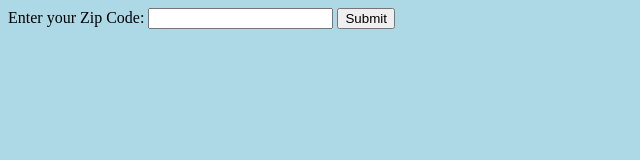
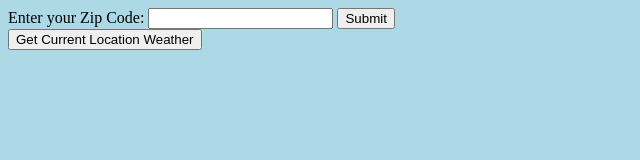
Before and after one commit to grachiele/weatherApp-vanilla-js, a website: page index.html in a window 1280 px wide. Shown: the whole page, without its empty margins (0-640 px from the left). Drawn offline with Linux system fonts and the light colour scheme.

Commit message:
added current location button

```diff
--- a/index.html
+++ b/index.html
@@ -11,6 +11,9 @@
       <label for="zipcode">Enter your Zip Code: </label><input type="text" name="zipcode" autocomplete="off"/>
       <button type="submit" name="button">Submit</button>
     </form>
+    <form action="get" onsubmit="onSubmitCoords(event)">
+      <button type="submit" name="button">Get Current Location Weather</button>
+    </form>
     <div id="weather-area">
     </div>
 
--- a/js/index.js
+++ b/js/index.js
@@ -2,8 +2,7 @@ function onSubmit(e) {
   e.preventDefault();
 
   let zipcode = e.target.elements[0].value;
-  const APIKEY = "1b3292d8476ca73faee1a365e843fbb1"
-;
+  const APIKEY = "1b3292d8476ca73faee1a365e843fbb1";
 
   let weatherUrl = `https://api.openweathermap.org/data/2.5/forecast?zip=${zipcode}&APPID=${APIKEY}&units=imperial`
 
@@ -20,6 +19,43 @@ function onSubmit(e) {
         showWeather(fiveDay);
       });
     }
+}
+
+function onSubmitCoords(e) {
+  e.preventDefault();
+  const APIKEY = "1b3292d8476ca73faee1a365e843fbb1";
+  let position = navigator.geolocation.getCurrentPosition(function (pos){
+    let lat = pos.coords.latitude;
+    let long = pos.coords.longitude;
+    let weatherUrl = `https://api.openweathermap.org/data/2.5/forecast?lat=${lat}&lon=${long}&APPID=${APIKEY}&units=imperial`;
+    fetch(weatherUrl)
+        .then((res) => {
+          return res.json()
+        })
+        .then((response) => {
+          let fiveDay = getFiveDay(response);
+          showWeather(fiveDay);
+        });
+  }, function (err) {
+    alert("You need to have location services enabled!")
+  });
+
+
+  // let weatherUrl = `https://api.openweathermap.org/data/2.5/forecast?zip=${zipcode}&APPID=${APIKEY}&units=imperial`
+  //
+  //
+  // if (zipcode === "") {
+  //   alert("You need to enter a zipcode!")
+  // } else {
+  //   fetch(weatherUrl)
+  //     .then((res) => {
+  //       return res.json()
+  //     })
+  //     .then((response) => {
+  //       let fiveDay = getFiveDay(response);
+  //       showWeather(fiveDay);
+  //     });
+  //   }
 }
 
 function getFiveDay(obj) {
```
Also changed, not shown: 1 other file.
